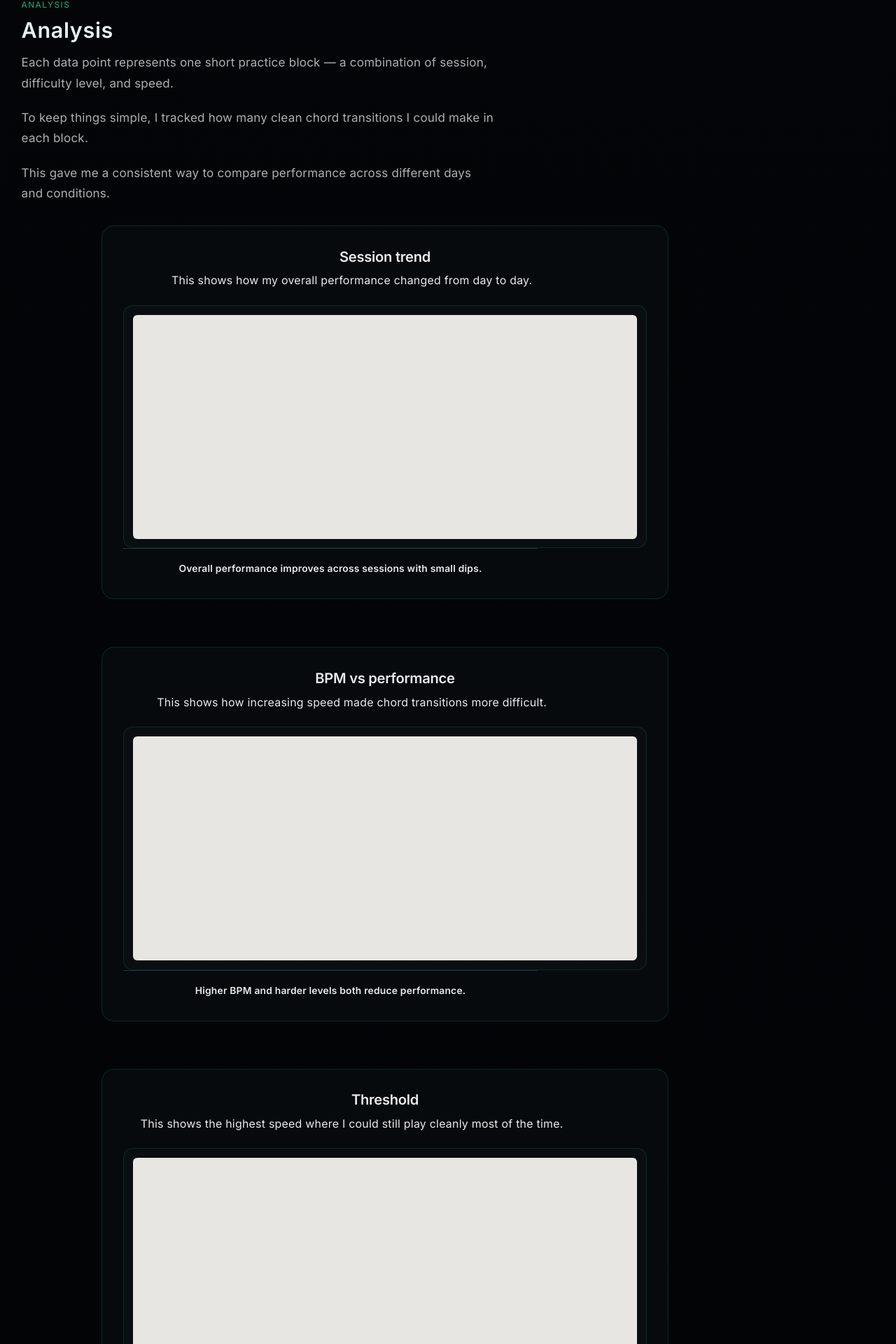
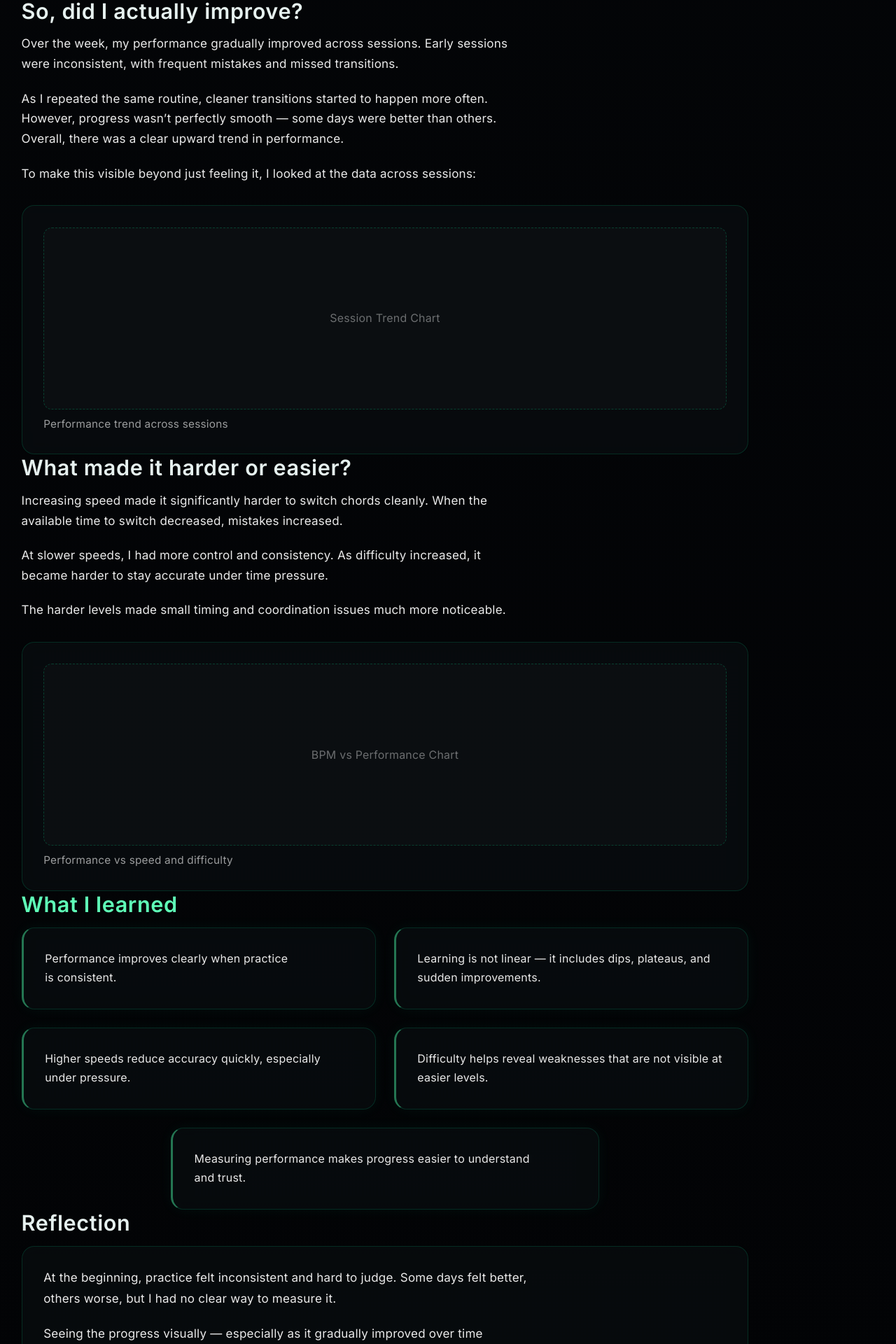
Before and after one commit to rishav-basnet/Guitar-Learning-Research-Website, a React (Vite) app: page / in a window 1280 px wide. Shown: the part 3569-5489 px from the top of the page at 70% size. Built offline with nearby package versions, Linux system fonts and the light colour scheme.

Commit message:
add final sections and complete project narrative

```diff
--- a/src/App.css
+++ b/src/App.css
@@ -756,27 +756,36 @@ section {
   text-decoration-color: var(--accent-hover);
 }
 
-.section--analysis .analysis-intro {
-  margin: 0 0 var(--space-lg);
+.section-content .chart-card {
+  margin-top: var(--space-lg);
 }
 
-.section--analysis .analysis-intro p {
-  margin: 0 0 var(--space-md);
-  color: var(--text-muted);
-  max-width: var(--prose-width);
-  line-height: 1.72;
-  text-wrap: pretty;
+.chart-placeholder {
+  height: 260px;
+  border-radius: 12px;
+  background: rgba(255, 255, 255, 0.02);
+  border: 1px dashed rgba(0, 255, 170, 0.2);
+  display: flex;
+  align-items: center;
+  justify-content: center;
+  color: rgba(255, 255, 255, 0.4);
+  font-size: 0.9375rem;
 }
 
-.section--analysis .analysis-intro p:last-child {
-  margin-bottom: 0;
+.section-content .chart-caption {
+  margin: 10px 0 0;
+  font-size: 0.9rem;
+  color: rgba(255, 255, 255, 0.6);
+  line-height: 1.5;
+  max-width: none;
 }
 
-.analysis-section {
-  display: flex;
-  flex-direction: column;
-  gap: var(--space-2xl);
+.reflection__closing {
   margin-top: var(--space-lg);
+  padding-top: var(--space-md);
+  border-top: 1px solid rgba(0, 255, 170, 0.12);
+  font-weight: 500;
+  color: var(--text);
 }
 
 .insights-grid {
--- a/src/App.jsx
+++ b/src/App.jsx
@@ -5,8 +5,9 @@ import TheProblem from './components/TheProblem'
 import HowITested from './components/HowITested'
 import DifficultyStructure from './components/DifficultyStructure'
 import SuccessCriteria from './components/SuccessCriteria'
-import Analysis from './components/Analysis'
-import Insights from './components/Insights'
+import Outcome from './components/Outcome'
+import Factors from './components/Factors'
+import WhatILearned from './components/WhatILearned'
 import Reflection from './components/Reflection'
 
 function App() {
@@ -23,8 +24,9 @@ function App() {
         <HowITested />
         <DifficultyStructure />
         <SuccessCriteria />
-        <Analysis />
-        <Insights />
+        <Outcome />
+        <Factors />
+        <WhatILearned />
         <Reflection />
       </main>
     </div>
--- a/src/components/Analysis.jsx
+++ /dev/null
@@ -1,64 +0,0 @@
-import ChartContainer from './ChartContainer'
-import Section from './Section'
-
-export default function Analysis() {
-  return (
-    <Section id="analysis" label="ANALYSIS" title="Analysis" className="section--analysis">
-      <div className="analysis-intro">
-        <p>
-          Each data point represents one short practice block — a combination of
-          session, difficulty level, and speed.
-        </p>
-        <p>
-          To keep things simple, I tracked how many clean chord transitions I
-          could make in each block.
-        </p>
-        <p>
-          This gave me a consistent way to compare performance across different
-          days and conditions.
-        </p>
-      </div>
-      <div className="analysis-section">
-        <ChartContainer
-          title="Session trend"
-          caption="This shows how my overall performance changed from day to day."
-          takeaway="Overall performance improves across sessions with small dips."
-        >
-          <img
-            src="/images/learning.png"
-            alt="Overall performance changing across practice days"
-            width={720}
-            height={320}
-            loading="lazy"
-          />
-        </ChartContainer>
-        <ChartContainer
-          title="BPM vs performance"
-          caption="This shows how increasing speed made chord transitions more difficult."
-          takeaway="Higher BPM and harder levels both reduce performance."
-        >
-          <img
-            src="/images/bpm.png"
-            alt="Performance at different speeds and difficulty levels"
-            width={720}
-            height={320}
-            loading="lazy"
-          />
-        </ChartContainer>
-        <ChartContainer
-          title="Threshold"
-          caption="This shows the highest speed where I could still play cleanly most of the time."
-          takeaway="Easier levels allow higher speeds before performance drops."
-        >
-          <img
-            src="/images/threshold.png"
-            alt="Highest speed where playing stayed mostly clean"
-            width={720}
-            height={320}
-            loading="lazy"
-          />
-        </ChartContainer>
-      </div>
-    </Section>
-  )
-}
--- /dev/null
+++ b/src/components/Factors.jsx
@@ -0,0 +1,24 @@
+import Section from './Section'
+
+export default function Factors() {
+  return (
+    <Section id="factors" title="What made it harder or easier?">
+      <p>
+        Increasing speed made it significantly harder to switch chords cleanly.
+        When the available time to switch decreased, mistakes increased.
+      </p>
+      <p>
+        At slower speeds, I had more control and consistency. As difficulty
+        increased, it became harder to stay accurate under time pressure.
+      </p>
+      <p>
+        The harder levels made small timing and coordination issues much more
+        noticeable.
+      </p>
+      <div className="section-card chart-card">
+        <div className="chart-placeholder">BPM vs Performance Chart</div>
+        <p className="chart-caption">Performance vs speed and difficulty</p>
+      </div>
+    </Section>
+  )
+}
--- a/src/components/Insights.jsx
+++ /dev/null
@@ -1,24 +0,0 @@
-import InsightCard from './InsightCard'
-import Section from './Section'
-
-export default function Insights() {
-  return (
-    <Section id="insights" title="Key insights" className="section--insights">
-      <div className="insights-grid">
-        <InsightCard>
-          Performance shows a clear upward trend across sessions.
-        </InsightCard>
-        <InsightCard>
-          Learning is not linear — there are dips, plateaus, and sudden
-          improvements.
-        </InsightCard>
-        <InsightCard>
-          Higher speeds make accuracy drop quickly, especially at harder levels.
-        </InsightCard>
-        <InsightCard>
-          Harder difficulty levels expose timing and coordination weaknesses.
-        </InsightCard>
-      </div>
-    </Section>
-  )
-}
--- /dev/null
+++ b/src/components/Outcome.jsx
@@ -0,0 +1,26 @@
+import Section from './Section'
+
+export default function Outcome() {
+  return (
+    <Section id="outcome" title="So, did I actually improve?">
+      <p>
+        Over the week, my performance gradually improved across sessions. Early
+        sessions were inconsistent, with frequent mistakes and missed transitions.
+      </p>
+      <p>
+        As I repeated the same routine, cleaner transitions started to happen more
+        often. However, progress wasn’t perfectly smooth — some days were
+        better than others. Overall, there was a clear upward trend in
+        performance.
+      </p>
+      <p>
+        To make this visible beyond just feeling it, I looked at the data across
+        sessions:
+      </p>
+      <div className="section-card chart-card">
+        <div className="chart-placeholder">Session Trend Chart</div>
+        <p className="chart-caption">Performance trend across sessions</p>
+      </div>
+    </Section>
+  )
+}
--- a/src/components/Reflection.jsx
+++ b/src/components/Reflection.jsx
@@ -6,22 +6,27 @@ export default function Reflection() {
     <Section id="reflection" title="Reflection">
       <Card interactive>
         <p>
-          At the start, practice felt inconsistent and hard to judge. Some days
-          felt better, others worse, but I had no clear way to measure it.
+          At the beginning, practice felt inconsistent and hard to judge. Some
+          days felt better, others worse, but I had no clear way to measure it.
         </p>
         <p>
-          Seeing the graph gradually rise over time changed that. It made
-          progress visible in a way that intuition alone could not.
+          Seeing the progress visually — especially as it gradually improved over
+          time — made a big difference. It turned a vague feeling into something
+          concrete and measurable.
         </p>
         <p>
-          Recording each session also turned out to be surprisingly enjoyable.
-          It gave structure to my practice and made the process feel more
+          Recording each session also turned out to be surprisingly enjoyable. It
+          gave structure to my practice and made the process feel more
           intentional.
         </p>
         <p>
           Even though this was a small experiment, it changed how I think about
           learning — not just in guitar, but in any skill where progress is hard
-          to see.
+          to notice day-to-day.
+        </p>
+        <p className="reflection__closing">
+          This experiment showed me that progress becomes much clearer when it
+          is measured, not just felt.
         </p>
       </Card>
     </Section>
--- /dev/null
+++ b/src/components/WhatILearned.jsx
@@ -0,0 +1,32 @@
+import InsightCard from './InsightCard'
+import Section from './Section'
+
+export default function WhatILearned() {
+  return (
+    <Section
+      id="what-i-learned"
+      title="What I learned"
+      className="section--insights"
+    >
+      <div className="insights-grid">
+        <InsightCard>
+          Performance improves clearly when practice is consistent.
+        </InsightCard>
+        <InsightCard>
+          Learning is not linear — it includes dips, plateaus, and sudden
+          improvements.
+        </InsightCard>
+        <InsightCard>
+          Higher speeds reduce accuracy quickly, especially under pressure.
+        </InsightCard>
+        <InsightCard>
+          Difficulty helps reveal weaknesses that are not visible at easier
+          levels.
+        </InsightCard>
+        <InsightCard>
+          Measuring performance makes progress easier to understand and trust.
+        </InsightCard>
+      </div>
+    </Section>
+  )
+}
```
